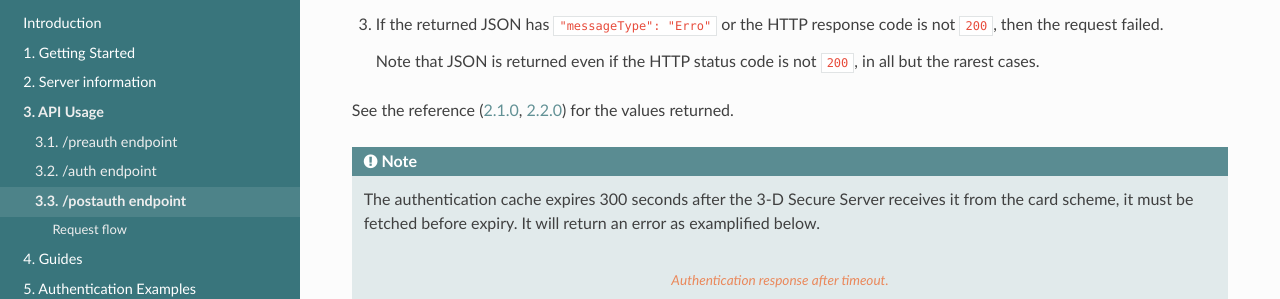
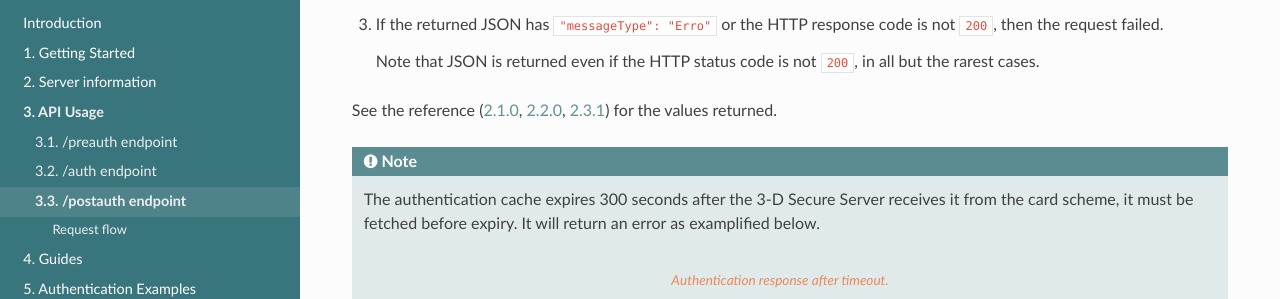
Before and after one commit to clearhaus/3DSv2-api-documentation, a Sphinx documentation site: the page built from source/postauth.rst, in a window 1280 px wide and 900 px high, scrolled down 522 px. Shown: the part 196-495 px from the top of the window. Built offline with Sphinx 7.4.7 and the Read the Docs theme 3.1.0, drawn with Linux system fonts in a browser that asks for light colours.

Commit message:
Add missing link for v2.3.1 version in postauth

```diff
--- a/source/postauth.rst
+++ b/source/postauth.rst
@@ -43,7 +43,7 @@ This near-pseudocode describes the flow your code should perform.
    all but the rarest cases.
 
 See the reference (:ref:`2.1.0 <postauth-response-210>`, :ref:`2.2.0
-<postauth-response-220>`) for the values returned.
+<postauth-response-220>`, :ref:`2.3.1 <postauth-response-231>`) for the values returned.
 
 .. note::
   The authentication cache expires 300 seconds after the 3-D Secure Server
```
